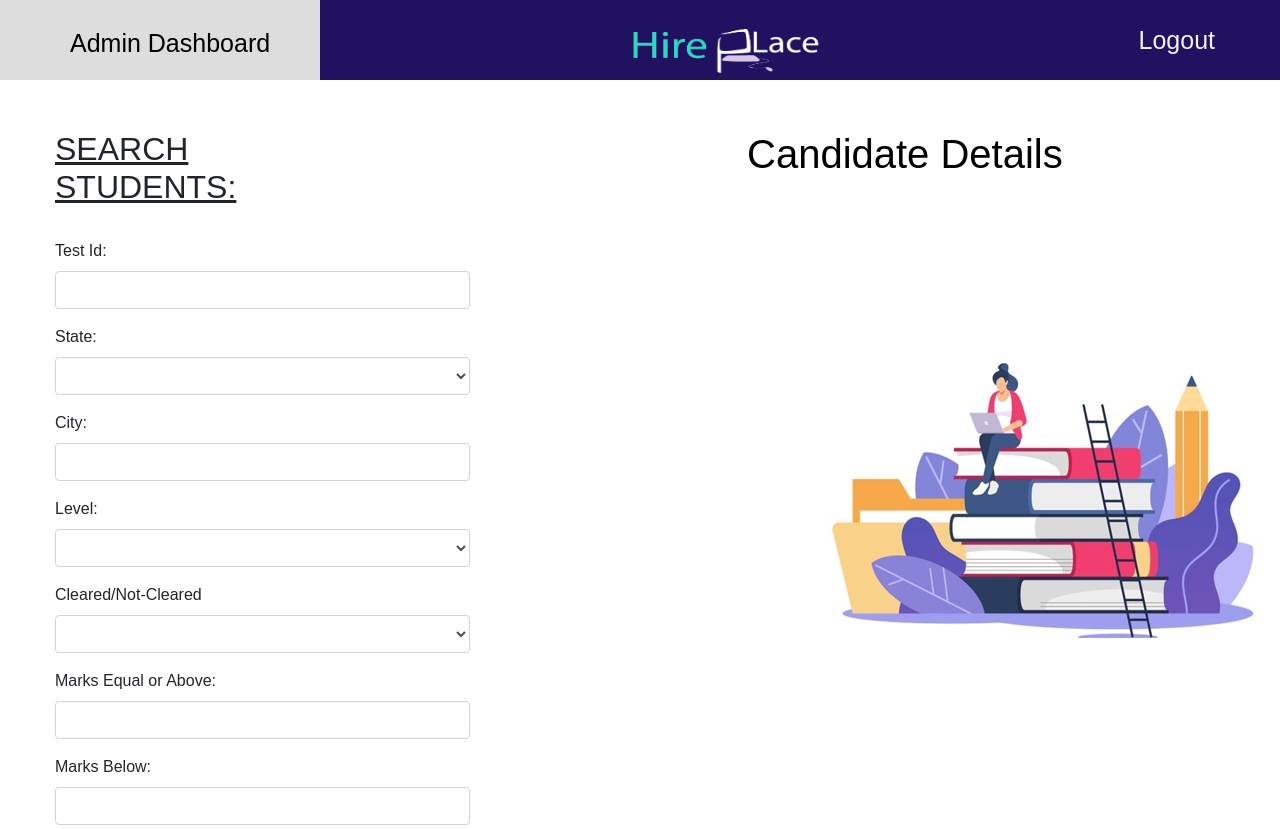
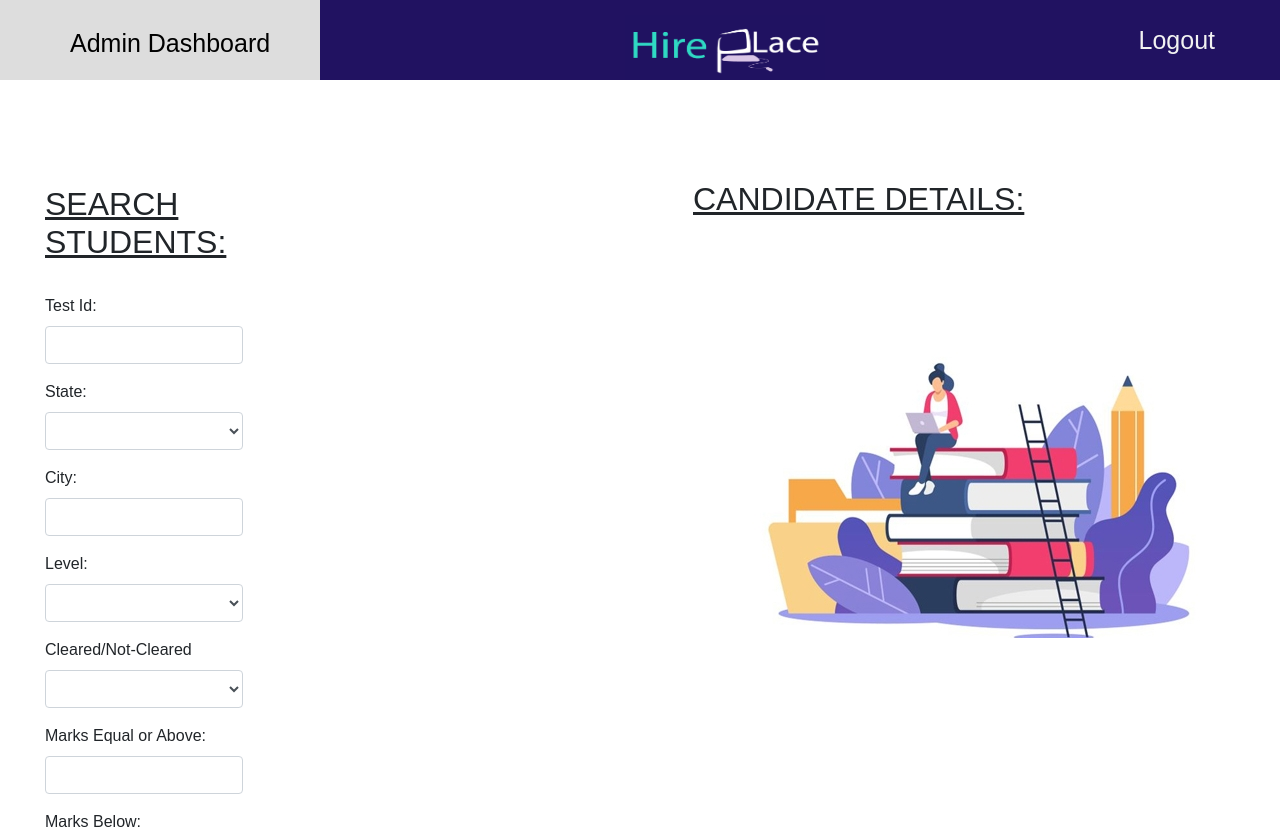
Before and after one commit to pkpriyansh/ProjectGladiator-HirePlace, an Angular app: page /student-details in a window 1280 px wide. Shown: the top 829 px of the page. Built offline with nearby package versions, Linux system fonts and the light colour scheme; sample sign-in values are in the browser's storage.

Commit message:
commit by kiran

```diff
--- a/src/app/admin/student-details/student-details.component.css
+++ b/src/app/admin/student-details/student-details.component.css
@@ -137,39 +137,48 @@ body{
       .container{
           float:left;
           margin-top: 5px;
-          margin-left: 40px;
+          margin-left: 30px;
           width: 30%;
       }
       form{
         margin-bottom: 40px;
         padding-left: 0px;
         padding-right: 20px;
-        width: 150%;
+        width: 75%;
       }
 
-      h2{
-        margin-top: 45px;
+      .search{
+        margin-top: 100px;
         margin-left: 0px;
+      }
+
+      .cad{
+        margin-top: 100px;
+        margin-left: 230px;
+        padding-left: 0px;
+
+
       }
 
       .right{
 
           background-image: url(/assets/images/studentlist2.jpg);
           float: right;
-          width: 60%;
+          width: 65%;
           height: 700px;
           background-repeat: no-repeat;
       }
 
       table{
         float:right;
-        margin-top: 40px;
-        margin-right: 0px;
-        margin-left: 900px;
+        margin-top: 50px;
+        margin-right: 30px;
+        margin-left: 780px;
         width: 100%;
         backdrop-filter: blur(5px);
         background-color: honeydew;
         color: black;
+        padding-left: 0px;
       }
 
       h1 {
@@ -180,3 +189,7 @@ body{
         color:black;
 
       }
+
+      button{
+        margin-top: 20px;
+      }
--- a/src/app/admin/student-details/student-details.component.html
+++ b/src/app/admin/student-details/student-details.component.html
@@ -15,7 +15,7 @@
         <div class="col-10">
 
             <div >
-                <u><h2>SEARCH  STUDENTS:</h2></u>
+                <u><h2 class="search">SEARCH  STUDENTS:</h2></u>
           <br>
             <form [formGroup]="detailsForm" (ngSubmit)="detailsForm.valid && onSubmit()">
 
@@ -111,7 +111,9 @@
     <div class="text-center">
         <button class="btn btn-primary" [disabled]="detailsForm.invalid">Search Students</button>
         </div>
-
+      <br>
+      <br>
+      <br>
 
     </form>
 </div>
@@ -124,15 +126,18 @@
 
 <div class="right">
 <div class="col-lg-12">
-  <h1>Candidate Details</h1>
+  <u><h2 class="cad">CANDIDATE DETAILS:</h2></u>
   <table class="table table-hover" *ngIf="students != null">
     <thead>
     <tr>
         <th>Email</th>
+        <th>Test Id</th>
         <th>Test Name</th>
         <th>First Name</th>
         <th>Last Name</th>
-        <th>Level 1 score</th>
+        <th>State</th>
+        <th>City</th>
+        <th>Level 1 Score</th>
         <th>Level 2 Score</th>
         <th>Level 3 Score</th>
     </tr>
@@ -140,9 +145,12 @@
     <tbody>
         <tr *ngFor="let student of students">
             <td>{{ student.mapEmail.email | lowercase }}</td>
+            <td>{{student.mapTest.testId }}</td>
             <td>{{ student.mapTest.testName | titlecase }}</td>
             <td>{{ student.mapEmail.firstName | titlecase }}</td>
             <td>{{ student.mapEmail.lastName | titlecase }}</td>
+            <td>{{student.mapEmail.state | titlecase }}</td>
+            <td>{{student.mapEmail.city | titlecase}}</td>
             <td>{{ student.level1Score }}</td>
             <td>{{ student.level2Score }}</td>
             <td>{{ student.level3Score }}</td>
```
